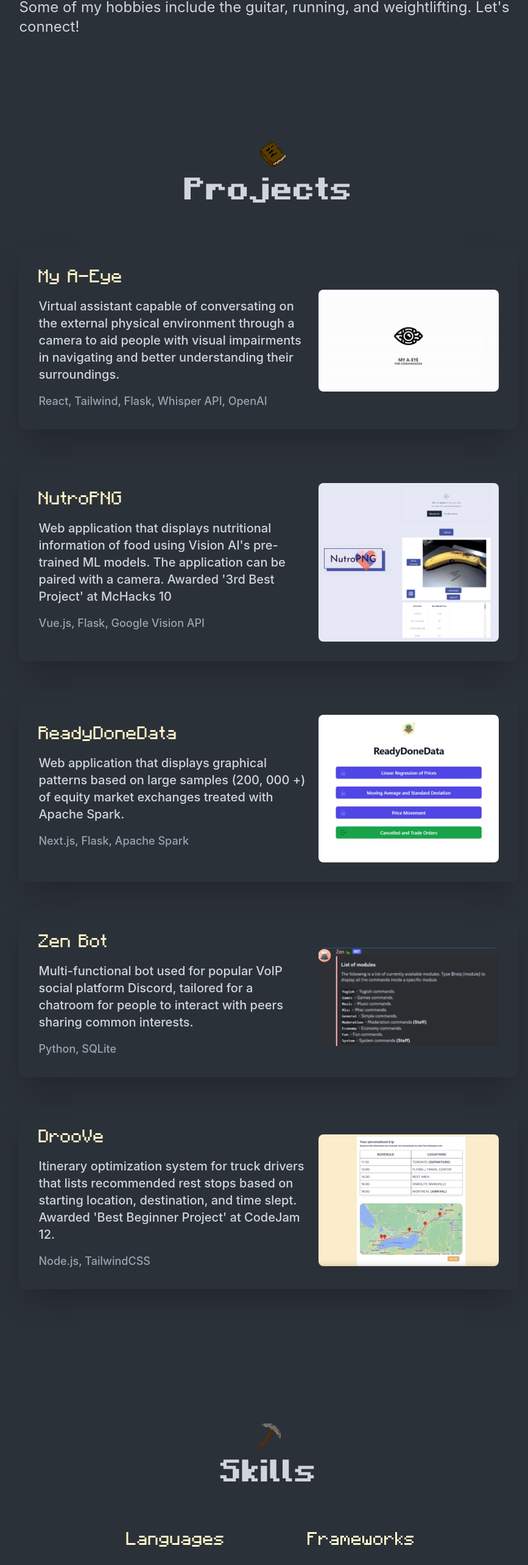
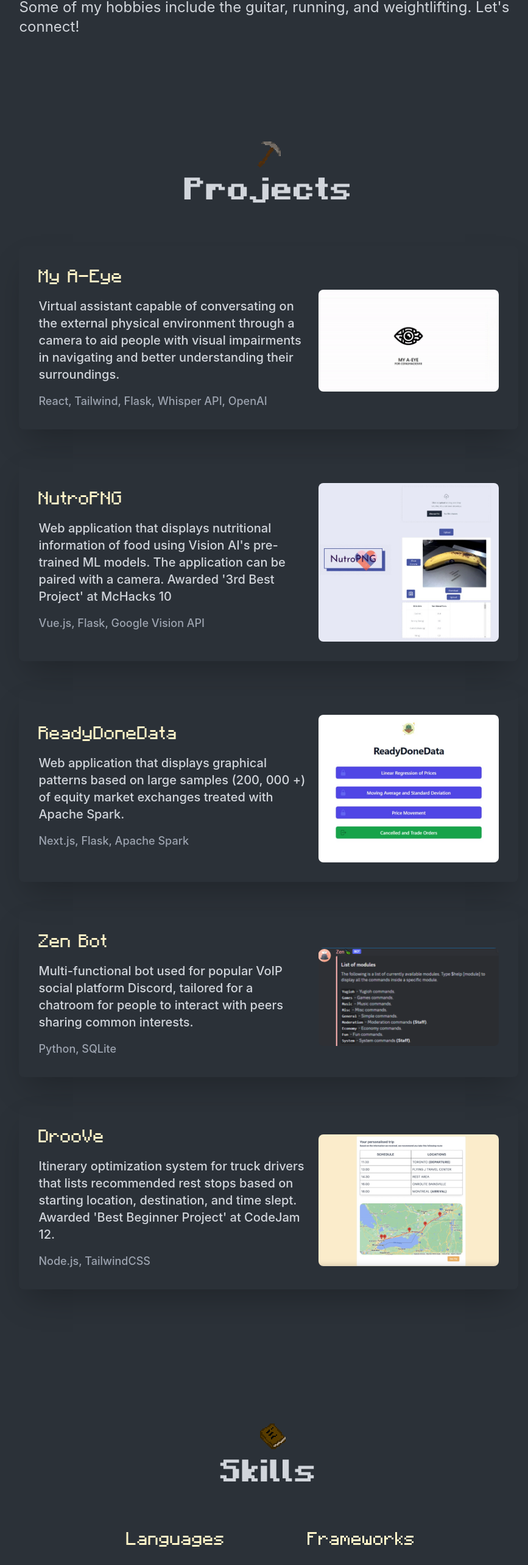
Before and after one commit to siwuagain/website, a React (Vite) app in the folder app/: page / in a window 1280 px wide. Shown: the part 1132-3698 px from the top of the page at 61% size, without its empty margins (199-1066 px from the left). Built offline with nearby package versions, Linux system fonts and the light colour scheme.

Commit message:
switch icons

```diff
--- a/app/src/components/projects/project.jsx
+++ b/app/src/components/projects/project.jsx
@@ -2,7 +2,7 @@ import NutroPNG from '../../assets/projects/nutropng.png'
 import RDD from '../../assets/projects/rdd.png'
 import Zen from '../../assets/projects/zen.png'
 import DrooVe from '../../assets/projects/droove.png'
-import BookGif from '../../assets/animations/book.gif'
+import pickAxe from '../../assets/animations/pickaxe.gif'
 import MyAEye from '../../assets/projects/myaeye.gif'
 const projects = [
 
@@ -44,7 +44,7 @@ export default function Projects() {
   return (
     <div className="text-center mt-40 px-18vw text-gray-300">
       <div className='flex flex-col justify-center'>
-        <img src={BookGif} className='size-16 self-center'/>
+        <img src={pickAxe} className='size-16 self-center'/>
         <h1 className="mb-16" id="projects" style={{ fontFamily: 'pixel', fontWeight: 'bold'}}>
           Projects
         </h1>
--- a/app/src/components/skills/skills.jsx
+++ b/app/src/components/skills/skills.jsx
@@ -1,5 +1,5 @@
 import '../../assets/fonts.css'
-import pickAxe from '../../assets/animations/pickaxe.gif'
+import BookGif from '../../assets/animations/book.gif'
 const languages = ["Java", "JavaScript", "TypeScript", "R", "Python", "Bash", "C/C++"];
 const frameworks = ["Angular", "React", "Ionic", "Vue", "Flask", "Tailwind", "..."];
 const categories = [
@@ -11,7 +11,7 @@ export default function Skills() {
   return (
     <div className="text-center mt-40 px-18vw text-gray-300 mb-40">
       <div className='flex flex-col justify-center'>
-        <img src={pickAxe} className='size-16 self-center'/>
+        <img src={BookGif} className='size-16 self-center'/>
         <h1 className="mb-16" id="skills" style={{ fontFamily: 'pixel', fontWeight: 'bold'}}>Skills</h1>
       </div>
 
```
